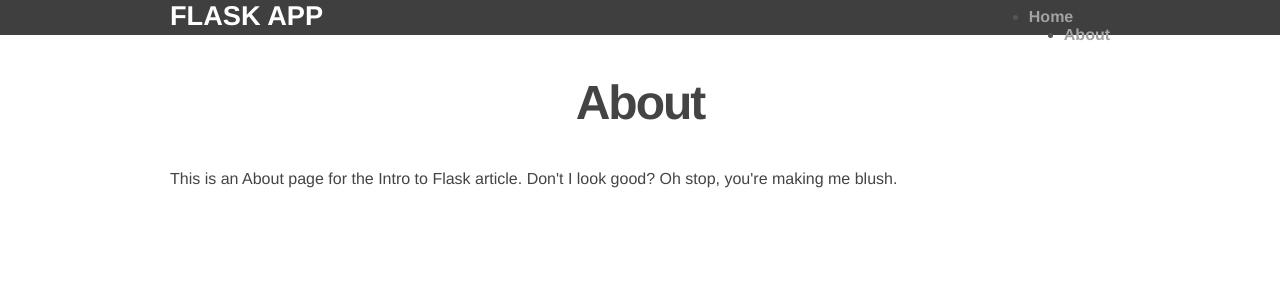
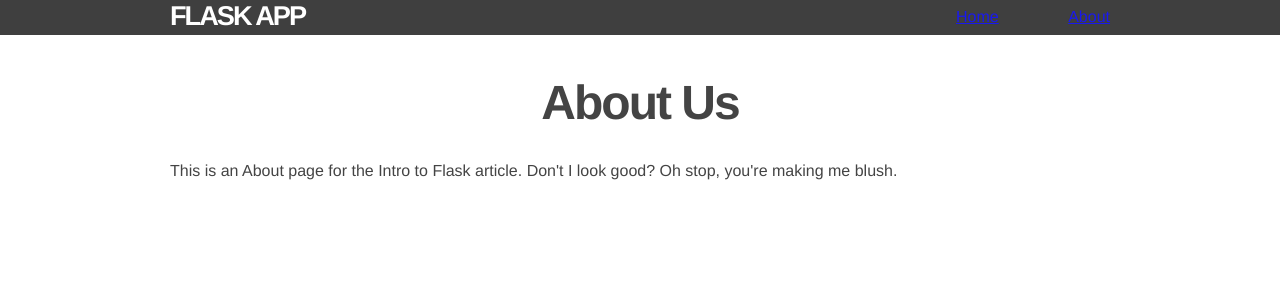
Before and after one commit to Chell0/cp-readiness, a Flask app: page /about in a window 1280 px wide. Shown: the top 300 px of the page. Run offline with Flask 2, Linux system fonts and the light colour scheme.

Commit message:
made some edits

```diff
--- a/app/static/css/main.css
+++ b/app/static/css/main.css
@@ -47,14 +47,14 @@ div.jumbo {
     border-radius: 6px;
 }
 
-h2 {
+h1 {
     font-size: 3em;
     margin-top: 40px;
     text-align: center;
     letter-spacing: -2px;
 }
 
-h3 {
+h2 {
     font-size: 1.7em;
     font-weight: 100;
     margin-top: 30px;
@@ -72,15 +72,15 @@ h3 {
     margin-top: 8px;
 }
 
-/* .menu li {
-    display: inline;
-} */
+.menu li {
+    display: inline-block;
+}
 
 .menu li + li {
-    margin-left: 35px;
+    margin-left: 65px;
 }
 
-.menu li a {
+nav.menu>li>a {
     color: #999;
     text-decoration: none;
 }
--- a/app/templates/about.html
+++ b/app/templates/about.html
@@ -1,7 +1,7 @@
 {% extends "layout.html" %}
 
 {% block content %}
-    <h2>About</h2>
+    <h1>About Us</h1>
     <p>
         This is an About page for the Intro to Flask article. Don't I look good? Oh stop, you're making me blush.
     </p>
--- a/app/templates/layout.html
+++ b/app/templates/layout.html
@@ -11,12 +11,12 @@
     <header>
         <div class="container">
             <h1 class="logo">Flask App</h1>
-            <strong><nav>
+            <nav>
                 <ul class="menu">
                     <li><a href="{{ url_for('home') }}">Home</a></li>
                     <li><a href="{{ url_for('about') }}">About</a></li>
                 </ul>
-            </nav></strong>
+            </nav>
         </div>
     </header>
 
```
